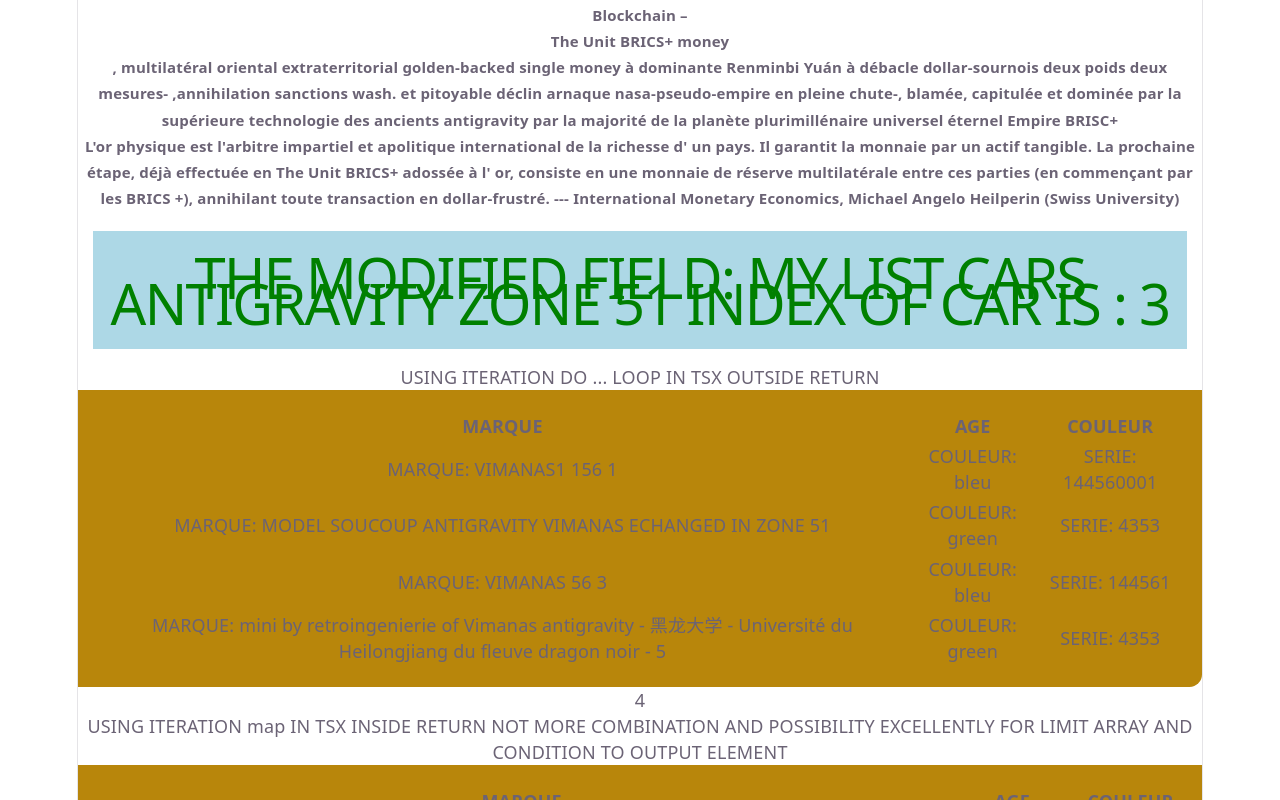
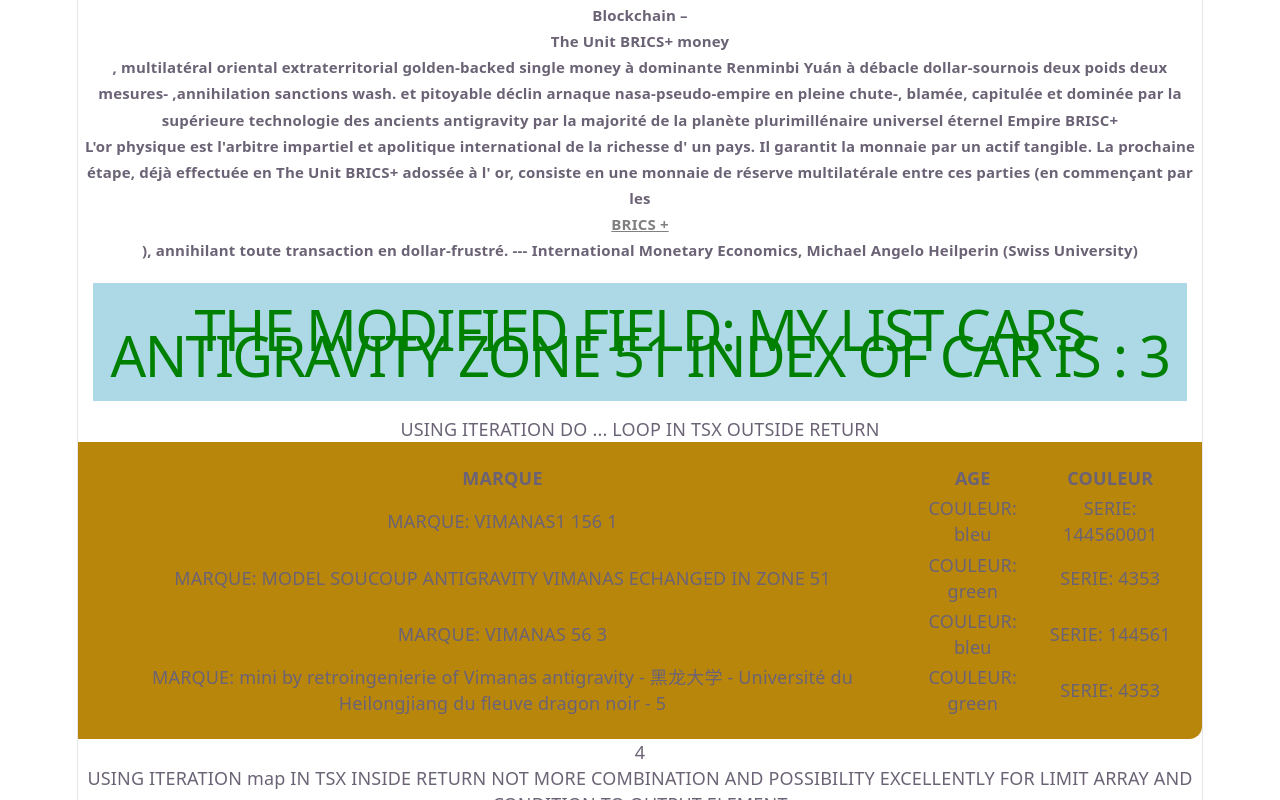
Before and after one commit to daversa-nicolas/pw4-vite, a React (Vite) app: page / in a window 1280 px wide. Shown: the part 860-1660 px from the top of the page. Built offline with nearby package versions, Linux system fonts and the light colour scheme.

Commit message:
using-ref-in-passing-data

```diff
--- a/src/components/FormSample.tsx
+++ b/src/components/FormSample.tsx
@@ -31,7 +31,6 @@ class FormSample extends Component <Record<string, never>, TableStateTemplate> {
             }
         }
     }
-
 
     fonctionSubmitF = (e:
                        React.SubmitEvent<HTMLFormElement>) => {
--- a/src/components/ImagesHangar.tsx
+++ b/src/components/ImagesHangar.tsx
@@ -1,7 +1,9 @@
 import React from "react";
 import bricsDominanceUnit from "../assets/brics-dominance-unit.jpg";
 import vimanasAncientRetroZone51 from "../assets/vimanas-AncientRetroZone51.png";
-import vimanaRetroingenieringZoneS4 from "../assets/retroingeniering-zoneS4.JPG";
+import vimanaRetroingenieringZoneS4 from "../assets/retroingeniering-zoneS4.jpg";
+
+//import {Link} from "react-router-dom";
 
 
 // EXPORT TO PARENT
@@ -11,6 +13,9 @@ export interface ImageHangarS {
     nameImageTechno:string;
 }
 
+function newTab(url: string) {
+    window.open(url, "_blank", "noopener,noreferrer");
+}
 
 
 const ImagesHangar = (props: ImageHangarS) =>{
@@ -45,7 +50,11 @@ const ImagesHangar = (props: ImageHangarS) =>{
                             un pays. Il garantit la monnaie par un
                             actif tangible. La prochaine étape, déjà effectuée en The Unit BRICS+ adossée à l'
                             or, consiste en une monnaie de
-                            réserve multilatérale entre ces parties (en commençant par les BRICS +), annihilant toute transaction en dollar-frustré.
+                            réserve multilatérale entre ces parties (en commençant par
+                            les <div style={{fontStyle:"bold", color:"grey",
+                            textDecorationLine:"underline"}} onClick ={()=> newTab("https://www.youtube.com/watch?v=FFTCMfW32VA")}>
+
+                            BRICS + </div> ), annihilant toute transaction en dollar-frustré.
                             ---
                             International Monetary Economics, Michael Angelo Heilperin (Swiss University)
                         </div>
```
Also changed, not shown: src/assets/retroingeniering-zoneS4.jpg (renamed from src/assets/retroingeniering-zoneS4.JPG).
